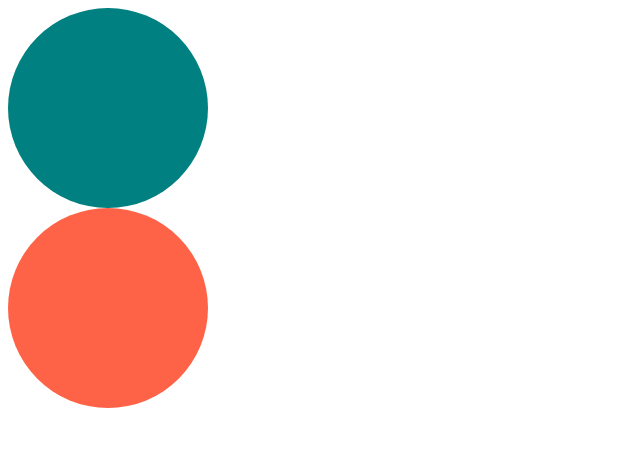
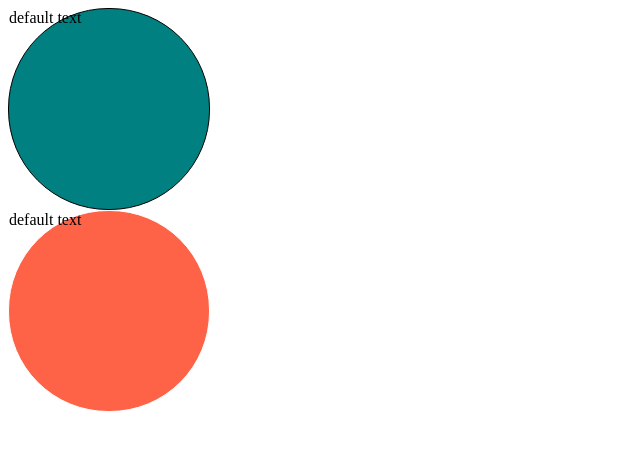
Before and after one commit to leeheeae/my-app-typescript, a React (Create React App) app: page / in a window 1280 px wide. Shown: the top 450 px of the page, without its empty margins (0-640 px from the left). Built offline with nearby package versions, Linux system fonts and the light colour scheme.

Commit message:
Optional Props

```diff
--- a/src/App.tsx
+++ b/src/App.tsx
@@ -3,7 +3,7 @@
 const App = () => {
   return (
     <div>
-      <Circle bgColor="teal"/>
+      <Circle bgColor="teal" borderColor="black"/>
       <Circle bgColor="tomato"/>
     </div>
   );
--- a/src/Circle.tsx
+++ b/src/Circle.tsx
@@ -2,6 +2,13 @@
 
 interface ContainerProps {
     bgColor: string;
+    borderColor: string;
+}
+
+interface CircleProps {
+    bgColor: string;
+    borderColor?: string;
+    text ?: string;
 }
 
 const Container = styled.div<ContainerProps>`
@@ -9,16 +16,15 @@
     height: 200px;
     background-color: ${props => props.bgColor};
     border-radius: 100px;
+    border: 1px solid ${props => props.borderColor}
 `;
 
-interface CircleProps {
-    bgColor: string;
-}
 
-
-const Circle = ({bgColor}:CircleProps) => {
+const Circle = ({bgColor, borderColor, text = "default text"}:CircleProps) => {
     return (
-        <Container bgColor={bgColor} />
+        <Container bgColor={bgColor} borderColor={borderColor ?? 'white'}>
+            {text}
+        </Container>
     );
 };
 
```
